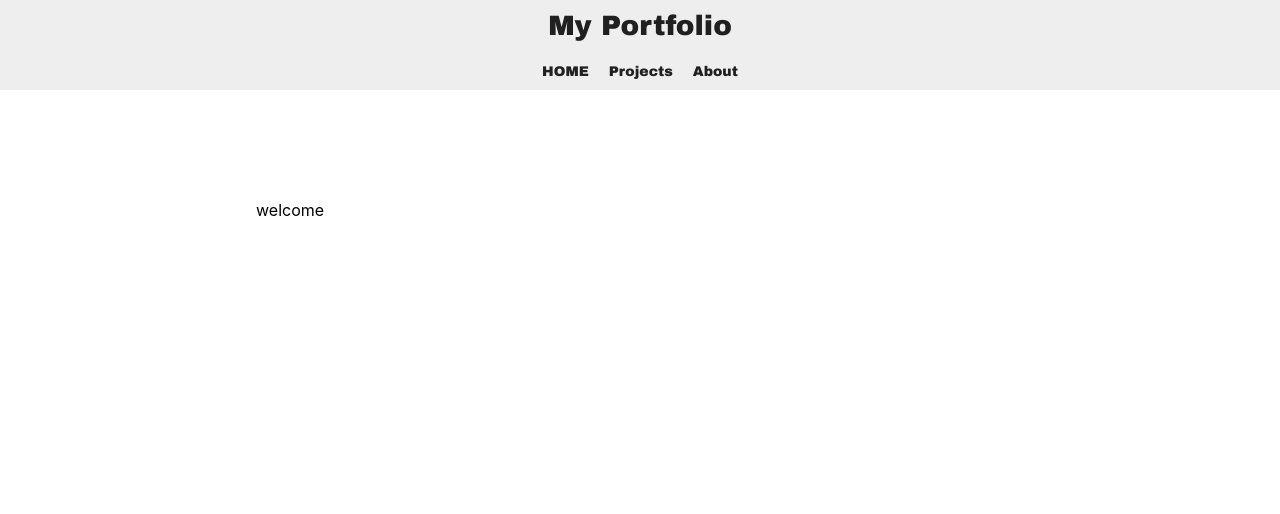
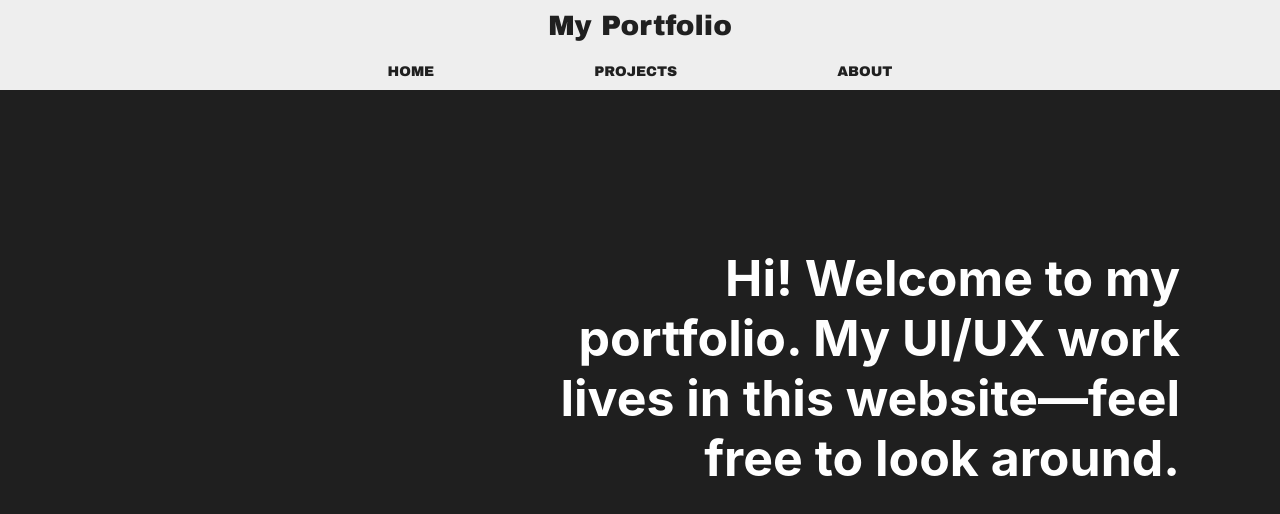
Before and after one commit to wartywalrus666/portfolio, a React (Create React App) app: page /#/ in a window 1280 px wide. Shown: the top 514 px of the page. Built offline with nearby package versions, Linux system fonts and the light colour scheme.

Commit message:
added main page css

```diff
--- a/src/App.js
+++ b/src/App.js
@@ -4,7 +4,7 @@ import Home from './pages/Home';
 function App() {
   return (
     <div className="App">
-      <Home className="Home" />
+      <Home />
     </div>
   );
 }
--- a/src/bars/Navbar.js
+++ b/src/bars/Navbar.js
@@ -8,8 +8,8 @@ function Navbar(props) {
             <h1 className="Navbar-header"> My Portfolio </h1>
             <div className="Navbar-pages">
                 <Link to={process.env.PUBLIC_URL + '/home'}>HOME</Link>
-                <Link to={process.env.PUBLIC_URL + '/projects'}>Projects</Link>
-                <Link to={process.env.PUBLIC_URL + '/about'}>About</Link>
+                <Link to={process.env.PUBLIC_URL + '/projects'}>PROJECTS</Link>
+                <Link to={process.env.PUBLIC_URL + '/about'}>ABOUT</Link>
             </div>
         </div>
     )
--- a/src/css/About.css
+++ b/src/css/About.css
@@ -1,4 +1,10 @@
+.About {
+    background-color: var(--black);
+    height: 100vh;
+}
+
 .About-Text h1 {
+    color: white;
     font-size: 50px;
     width: 50vw;
     margin-left: 5vw;
--- a/src/css/App.css
+++ b/src/css/App.css
@@ -1,3 +1,14 @@
+:root {
+  --black: rgb(31, 31, 31);
+  --translucentgrey: rgba(238, 238, 238, 0.5);
+  --lightgrey: rgb(238, 238, 238);
+}
+
 .App {
   text-align: center;
+  width: 100vw;
 }
+
+a {
+  text-decoration: none;
+}
--- a/src/css/Home.css
+++ b/src/css/Home.css
@@ -1,17 +1,19 @@
 .Home {
-    background-color: rgb(210, 210, 210);
-}
-
-.Home-logo1 {
-    height: 90vh;
-    background-size: 55vh;
-    background-position: center;
+    background-color: rgb(31, 31, 31);
+    width: 100vw;
+    height: 100vh;
+    color: white;
 }
 
 .Home-intro {
-    position: absolute;
-    left: 20vw;
+    width: 100vw;
     top: 25vh;
+    font-size: 25px;
+    width: 50vw;
+    float: right;
+    margin-right: 4em;
+    margin-top: 5em;
+    text-align: right;
 }
 
 .Home-intro p {
--- a/src/css/Navbar.css
+++ b/src/css/Navbar.css
@@ -35,11 +35,11 @@
 }
 
 .Navbar-pages a {
-    font-family: 'avenir light', "Arial Black", sans-serif;
+    font-family: 'avenir', "Arial Black", sans-serif;
     text-align: center;
     text-decoration: none;
     color: rgb(32, 32, 32);
-    padding: 10px 10px;
+    padding: 10px 80px;
 }
 
 .Navbar-pages a:hover {
--- a/src/css/Project.css
+++ b/src/css/Project.css
@@ -0,0 +1,34 @@
+.Projects {
+    background-color: rgb(31, 31, 31);
+    height: 100vh;
+}
+
+.Projects-links {
+    margin-top: 5em;
+    display: flex;
+    flex-flow: column;
+    align-items: center;
+}
+
+.Projects-link {
+    width: 40vw;
+    padding: 1em 3em;
+    margin: 1em;
+    background-color: rgba(238, 238, 238, 0.5);
+}
+
+.Projects h2 {
+    padding: 0;
+    padding-top: 0.3em;
+    margin: 0;
+    color: white;
+    font-weight: 400;
+}
+
+.Projects p {
+    padding-top: 0
+}
+
+.Projects a {
+    text-decoration: underline white;
+}
--- a/src/pages/Home.js
+++ b/src/pages/Home.js
@@ -7,7 +7,7 @@ function Home() {
         <div className="Home">
             <Navbar currentPage="home" />
             <div className='Home-intro'>
-                welcome
+                <h1>Hi! Welcome to my portfolio. My UI/UX work lives in this website—feel free to look around.</h1>
             </div>
         </div>
     );
--- a/src/pages/Projects.js
+++ b/src/pages/Projects.js
@@ -6,10 +6,18 @@ function Projects() {
     return (
         <div className="Projects">
             <Navbar currentPage="Projects" />
-            <div className="Projects-Text" >
-                <Link to={process.env.PUBLIC_URL + "/projects/personas"}> personas </Link> <br />
-                <Link to={process.env.PUBLIC_URL + "/projects/responsivedesign"}> responsive design </Link><br />
-                <Link to={process.env.PUBLIC_URL + "/projects/development"}> development </Link><br />
+            <div className="Projects-links" >
+                <div className="Projects-link">
+                    <Link to={process.env.PUBLIC_URL + "/projects/personas"}> <h2> personas </h2></Link> <br />
+                    <p>Exploring customer personas in evaluating public interfaces.</p>
+                </div>
+                <div className="Projects-link">
+                    <Link to={process.env.PUBLIC_URL + "/projects/responsivedesign"}> <h2>responsive design </h2></Link><br />
+                    <p>Identifying shortcomings of existing websites and redesigning them from scratch.</p>
+                </div><div className="Projects-link">
+                    <Link to={process.env.PUBLIC_URL + "/projects/development"}> <h2>development </h2></Link><br />
+                    <p>Creating a React App with sorting, filtering, & other functionalities for items.</p>
+                </div>
             </div>
         </div>
     );
```
